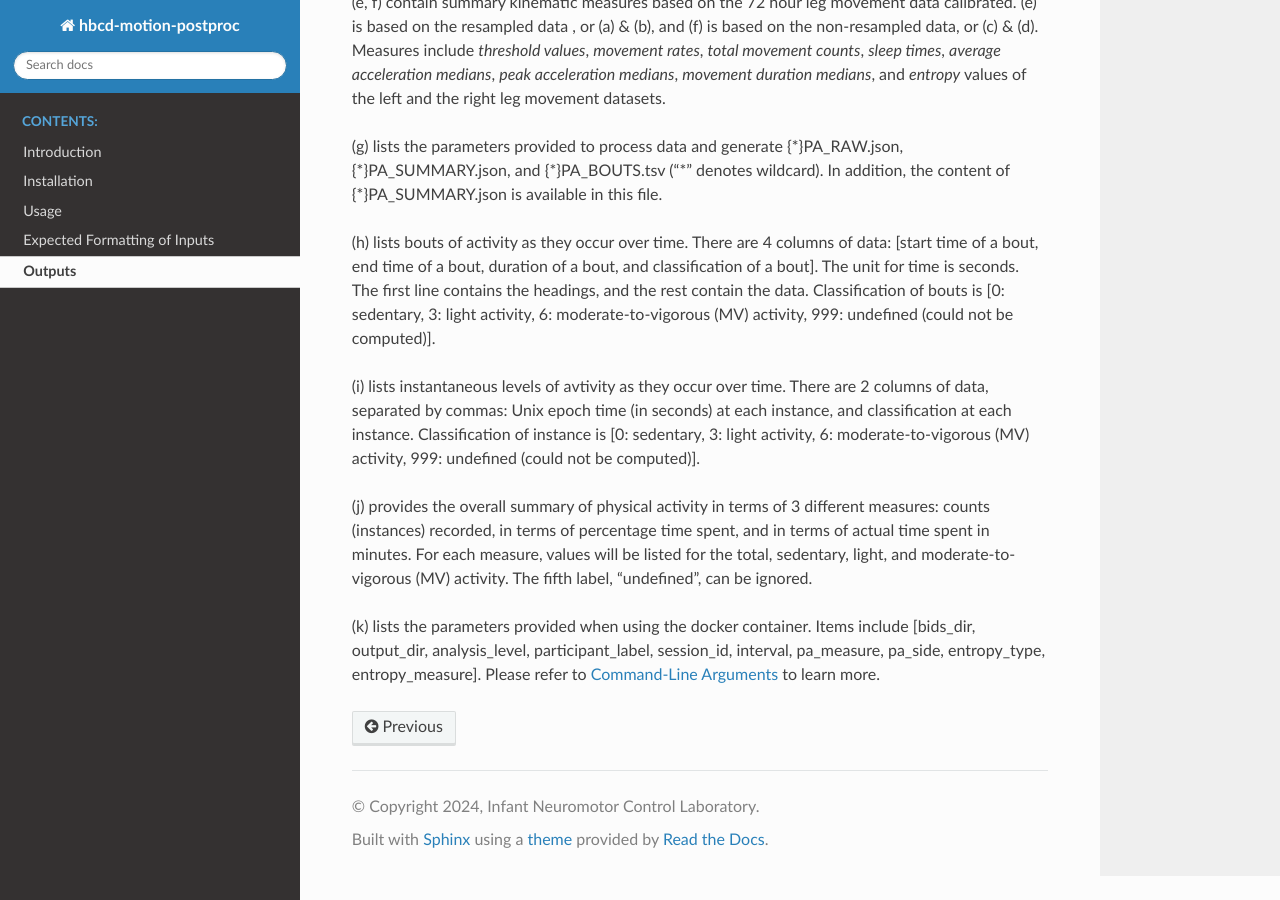
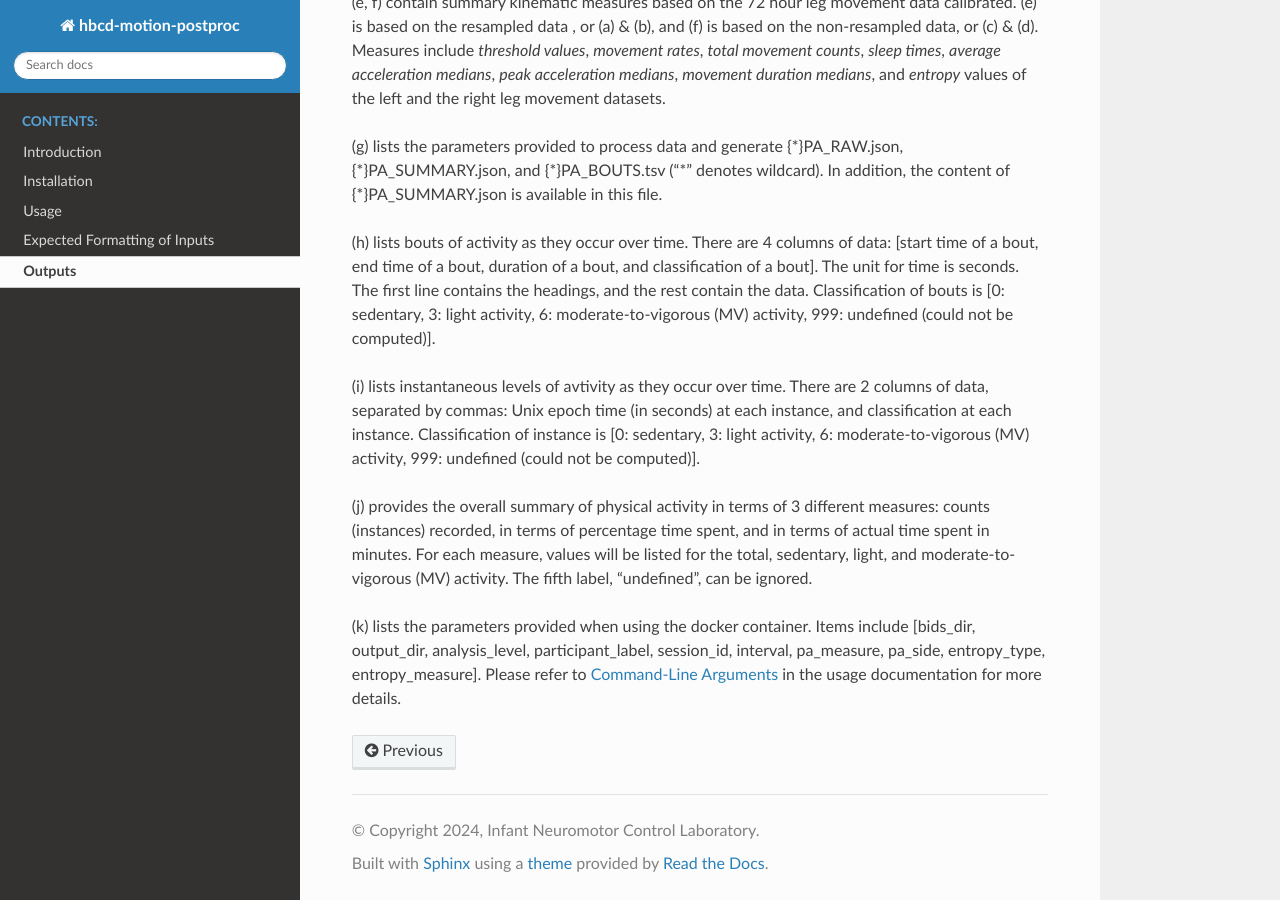
Before and after one commit to ohspc89/hbcd_motion_postproc, a Sphinx documentation site: the page built from docs/source/outputs.rst, in a window 1280 px wide and 900 px high, scrolled down 758 px. Built offline with Sphinx 7.4.7 and the Read the Docs theme 3.1.0, drawn with Linux system fonts in a browser that asks for light colours.

Commit message:
reference correct?

```diff
--- a/docs/source/outputs.rst
+++ b/docs/source/outputs.rst
@@ -63,7 +63,7 @@ can be ignored.
 (k) lists the parameters provided when using the docker container. Items include
 [bids_dir, output_dir, analysis_level, participant_label, session_id, interval,
 pa_measure, pa_side, entropy_type, entropy_measure]. Please refer to :ref:`command-line-args`
-to learn more.
+in the usage documentation for more details.
 
 .. toctree::
    :maxdepth: 2
```
